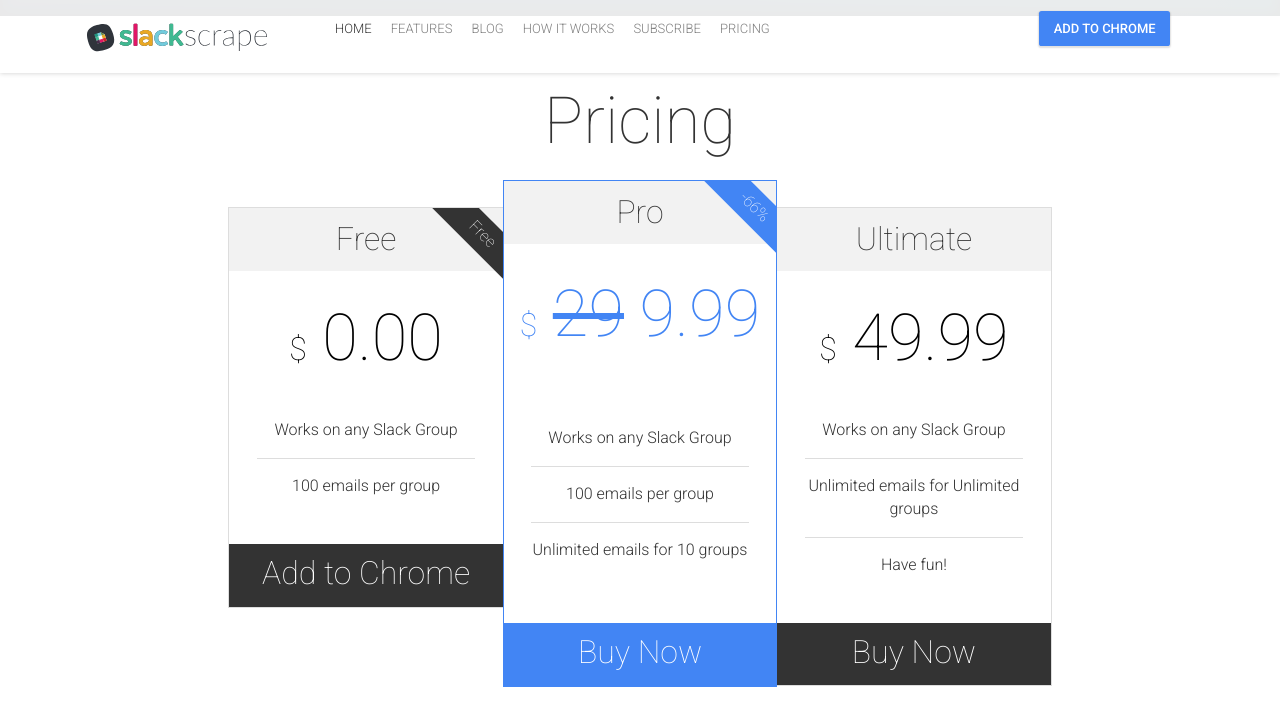
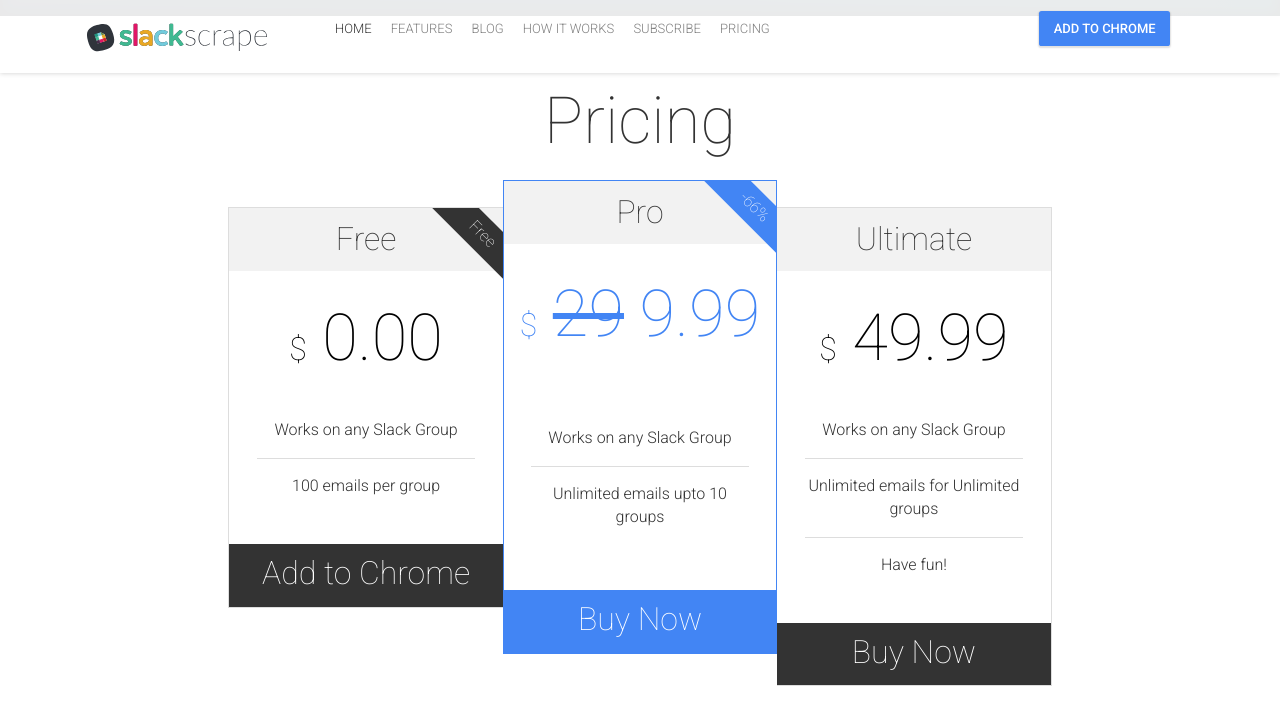
Before and after one commit to slackscrape/slackscrape.github.io, a Jekyll site: the page built from index.html, in a window 1280 px wide and 900 px high, scrolled down 3431 px, cut to the strip 0-768 px from the top of the window. Shown: the top 726 px of the strip. Built offline with Jekyll 4.4.1, drawn with Linux system fonts in a browser that asks for light colours; nearby versions of some CDN libraries; comment, search, counter and statistics services are not loaded.

Commit message:
Edit at Pricing

```diff
--- a/_config.yml
+++ b/_config.yml
@@ -102,7 +102,7 @@ ticketsOffers:
   featured: true
   buyButtonLink: "https://gum.co/wZce"
   buyButtonText: "Buy Now"
-  ticketContentList: ["Works on any Slack Group", "100 emails per group", "Unlimited emails for 10 groups"]
+  ticketContentList: ["Works on any Slack Group", "Unlimited emails upto 10 groups"]
  -
   name: "Ultimate"
   price: "49.99"
```
